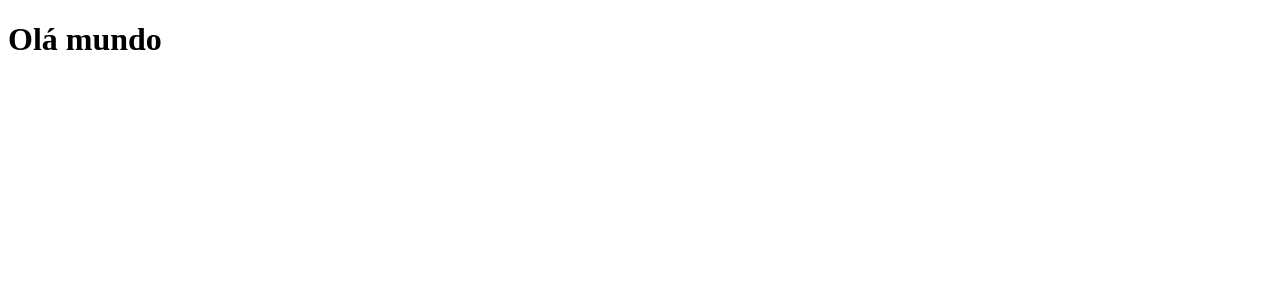
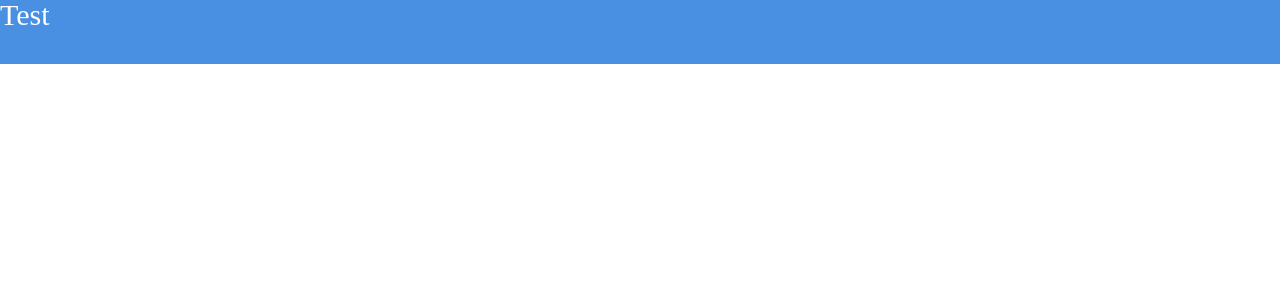
Before and after one commit to lucasdomi/clone-facebook, a React app: page / in a window 1280 px wide. Shown: the top 300 px of the page. Built offline with nearby package versions, Linux system fonts and the light colour scheme.

Commit message:
Criando primeiro componente: Header

```diff
--- a/package.json
+++ b/package.json
@@ -12,6 +12,9 @@
     "@babel/preset-env": "^7.5.4",
     "@babel/preset-react": "^7.0.0",
     "babel-loader": "^8.0.6",
+    "css-loader": "^3.0.0",
+    "file-loader": "^4.0.0",
+    "style-loader": "^0.23.1",
     "webpack": "^4.35.3",
     "webpack-cli": "^3.3.5",
     "webpack-dev-server": "^3.7.2"
--- /dev/null
+++ b/src/App.css
@@ -0,0 +1,124 @@
+html,
+body,
+div,
+span,
+applet,
+object,
+iframe,
+h1,
+h2,
+h3,
+h4,
+h5,
+h6,
+p,
+blockquote,
+pre,
+a,
+abbr,
+acronym,
+address,
+big,
+cite,
+code,
+del,
+dfn,
+em,
+img,
+ins,
+kbd,
+q,
+s,
+samp,
+small,
+strike,
+strong,
+sub,
+sup,
+tt,
+var,
+b,
+u,
+i,
+center,
+dl,
+dt,
+dd,
+ol,
+ul,
+li,
+fieldset,
+form,
+label,
+legend,
+table,
+caption,
+tbody,
+tfoot,
+thead,
+tr,
+th,
+td,
+article,
+aside,
+canvas,
+details,
+embed,
+figure,
+figcaption,
+footer,
+header,
+hgroup,
+menu,
+nav,
+output,
+ruby,
+section,
+summary,
+time,
+mark,
+audio,
+video {
+  margin: 0;
+  padding: 0;
+  border: 0;
+  font-size: 100%;
+  font: inherit;
+  vertical-align: baseline;
+}
+/* HTML5 display-role reset for older browsers */
+article,
+aside,
+details,
+figcaption,
+figure,
+footer,
+header,
+hgroup,
+menu,
+nav,
+section {
+  display: block;
+}
+body {
+  line-height: 1;
+}
+ol,
+ul {
+  list-style: none;
+}
+blockquote,
+q {
+  quotes: none;
+}
+blockquote:before,
+blockquote:after,
+q:before,
+q:after {
+  content: "";
+  content: none;
+}
+table {
+  border-collapse: collapse;
+  border-spacing: 0;
+}
--- a/src/App.js
+++ b/src/App.js
@@ -1,7 +1,9 @@
 import React from "react";
+import Header from "./components/Header";
+import "./App.css";
 
 function App() {
-  return <h1>Olá mundo</h1>;
+  return <Header />;
 }
 
 export default App;
--- /dev/null
+++ b/src/components/Header.css
@@ -0,0 +1,9 @@
+.header {
+  background-color: #4a90e2;
+  font-size: 30px;
+  height: 64px;
+}
+
+.title {
+  color: #fff;
+}
--- /dev/null
+++ b/src/components/Header.js
@@ -0,0 +1,12 @@
+import React from "react";
+import "./Header.css";
+
+function Header() {
+  return (
+    <div className="header">
+      <h1 className="title">Test</h1>
+    </div>
+  );
+}
+
+export default Header;
```
Also changed, not shown: webpack.config.js (+8 -2 lines), 1 other file (tests, documents, lock files or other folders).
